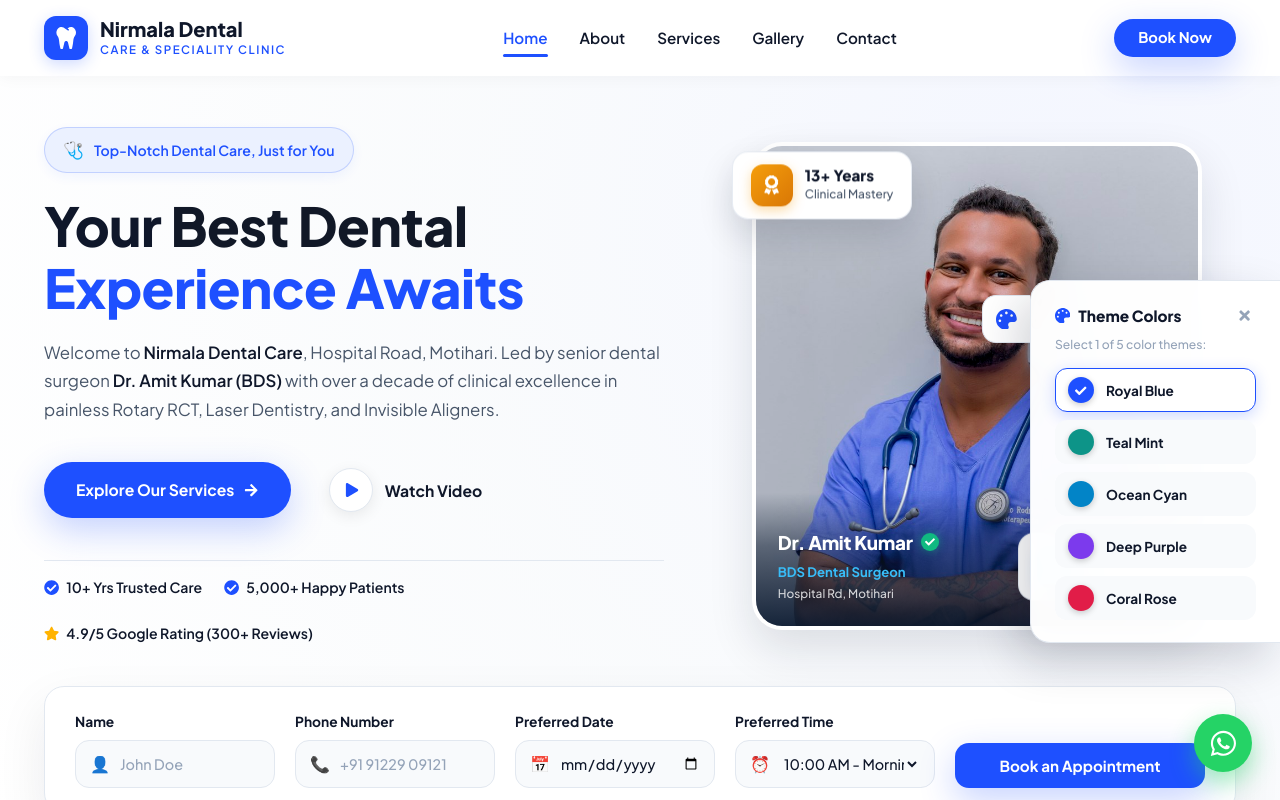
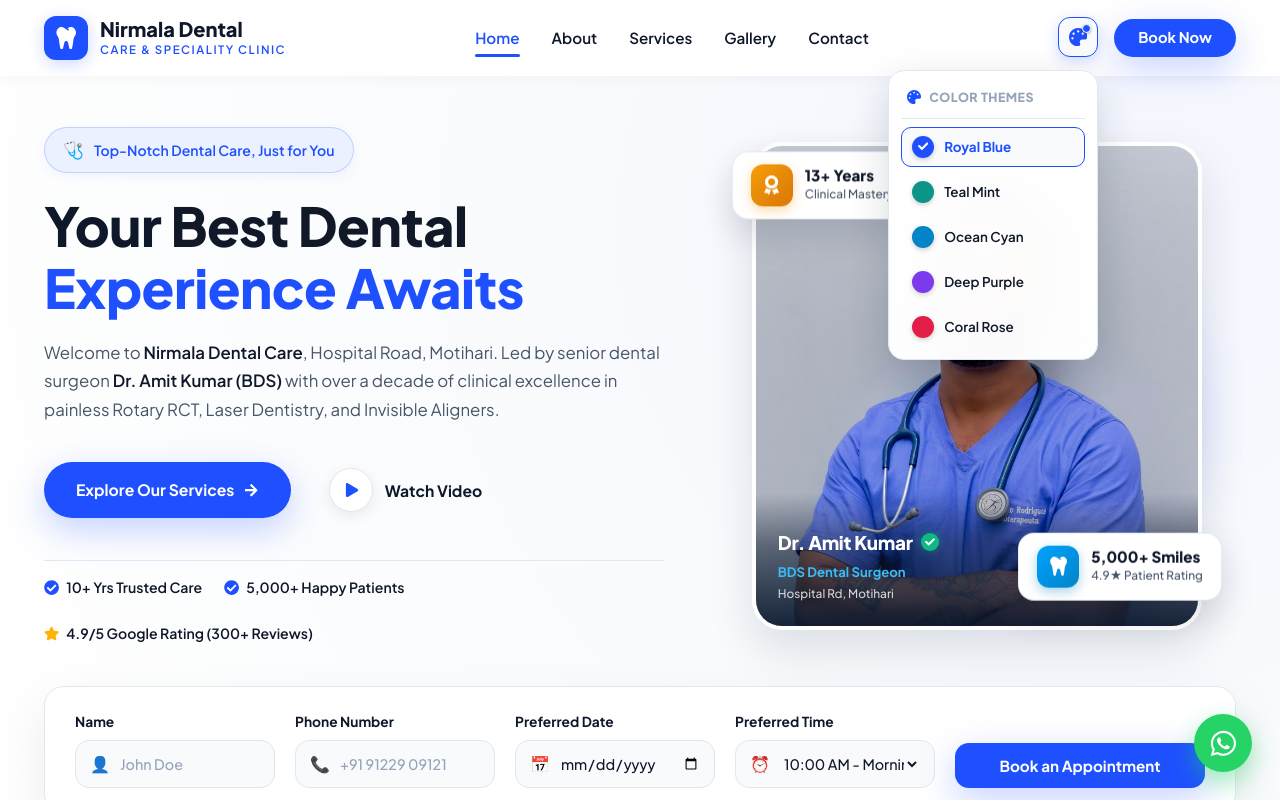
Before and after one commit to gauravchandra20004-arch/Dentist-website, a React (Vite) app: page / in a window 1280 px wide. Both pictures are taken after a click on the button "Change color theme". Shown: the top 800 px of the page. Built offline with nearby package versions, Linux system fonts and the light colour scheme.

Commit message:
feat: Move 5-color theme switcher directly into header navbar

```diff
--- a/src/App.jsx
+++ b/src/App.jsx
@@ -10,7 +10,6 @@ import Services from './pages/Services'
 import Gallery from './pages/Gallery'
 import Contact from './pages/Contact'
 import ScrollToTop from './components/ScrollToTop'
-import ColorSwitcher from './components/ColorSwitcher'
 
 function App() {
   const location = useLocation()
@@ -30,7 +29,6 @@ function App() {
       </AnimatePresence>
       <Footer />
       <WhatsAppButton />
-      <ColorSwitcher />
     </>
   )
 }
--- a/src/components/ColorSwitcher.jsx
+++ /dev/null
@@ -1,81 +0,0 @@
-import React, { useState, useEffect } from 'react'
-import { FaPalette, FaTimes, FaCheck } from 'react-icons/fa'
-
-const themes = [
-  { id: 'blue', name: 'Royal Blue', color: '#1E50FF', desc: 'Signature Medical Blue' },
-  { id: 'teal', name: 'Teal Mint', color: '#0D9488', desc: 'Fresh Clinical Mint' },
-  { id: 'cyan', name: 'Ocean Cyan', color: '#0284C7', desc: 'Modern Vibrant Cyan' },
-  { id: 'purple', name: 'Deep Purple', color: '#7C3AED', desc: 'Royal Aesthetic Violet' },
-  { id: 'rose', name: 'Coral Rose', color: '#E11D48', desc: 'Warm Radiant Coral' }
-]
-
-const ColorSwitcher = () => {
-  const [isOpen, setIsOpen] = useState(false)
-  const [activeTheme, setActiveTheme] = useState('blue')
-
-  useEffect(() => {
-    const saved = localStorage.getItem('nirmala_theme') || 'blue'
-    setActiveTheme(saved)
-    document.documentElement.setAttribute('data-theme', saved)
-  }, [])
-
-  const changeTheme = (themeId) => {
-    setActiveTheme(themeId)
-    document.documentElement.setAttribute('data-theme', themeId)
-    localStorage.setItem('nirmala_theme', themeId)
-  }
-
-  return (
-    <div className={`color-switcher-wrapper ${isOpen ? 'open' : ''}`}>
-      {/* Floating Toggle Trigger Button */}
-      <button
-        type="button"
-        className="color-switcher-toggle"
-        onClick={() => setIsOpen(!isOpen)}
-        aria-label="Toggle Color Theme Switcher"
-        title="Customize Color Theme (5 Colors)"
-      >
-        <FaPalette className="palette-icon" />
-      </button>
-
-      {/* Floating Swatches Panel */}
-      <div className="color-switcher-panel">
-        <div className="panel-header">
-          <div className="panel-title">
-            <FaPalette className="title-icon" />
-            <span>Theme Colors</span>
-          </div>
-          <button
-            type="button"
-            className="panel-close-btn"
-            onClick={() => setIsOpen(false)}
-            aria-label="Close Theme Panel"
-          >
-            <FaTimes />
-          </button>
-        </div>
-
-        <p className="panel-sub">Select 1 of 5 color themes:</p>
-
-        <div className="theme-swatches-grid">
-          {themes.map(theme => (
-            <button
-              key={theme.id}
-              type="button"
-              className={`theme-swatch-item ${activeTheme === theme.id ? 'active' : ''}`}
-              onClick={() => changeTheme(theme.id)}
-              title={`${theme.name} - ${theme.desc}`}
-            >
-              <span className="swatch-circle" style={{ backgroundColor: theme.color }}>
-                {activeTheme === theme.id && <FaCheck className="swatch-check" />}
-              </span>
-              <span className="swatch-name">{theme.name}</span>
-            </button>
-          ))}
-        </div>
-      </div>
-    </div>
-  )
-}
-
-export default ColorSwitcher
--- a/src/components/Navbar.jsx
+++ b/src/components/Navbar.jsx
@@ -1,10 +1,21 @@
-import React, { useState, useEffect } from 'react'
+import React, { useState, useEffect, useRef } from 'react'
 import { NavLink, Link } from 'react-router-dom'
-import { FaTooth, FaBars, FaTimes } from 'react-icons/fa'
+import { FaTooth, FaPalette, FaCheck } from 'react-icons/fa'
+
+const THEMES = [
+  { id: 'blue', name: 'Royal Blue', color: '#1E50FF' },
+  { id: 'teal', name: 'Teal Mint', color: '#0D9488' },
+  { id: 'cyan', name: 'Ocean Cyan', color: '#0284C7' },
+  { id: 'purple', name: 'Deep Purple', color: '#7C3AED' },
+  { id: 'rose', name: 'Coral Rose', color: '#E11D48' }
+]
 
 const Navbar = () => {
   const [scrolled, setScrolled] = useState(false)
   const [menuOpen, setMenuOpen] = useState(false)
+  const [themeOpen, setThemeOpen] = useState(false)
+  const [activeTheme, setActiveTheme] = useState('blue')
+  const themeRef = useRef(null)
 
   useEffect(() => {
     const handleScroll = () => {
@@ -14,7 +25,36 @@ const Navbar = () => {
     return () => window.removeEventListener('scroll', handleScroll)
   }, [])
 
+  // Initialize theme from localStorage
+  useEffect(() => {
+    const saved = localStorage.getItem('nirmala_theme') || 'blue'
+    setActiveTheme(saved)
+    document.documentElement.setAttribute('data-theme', saved)
+  }, [])
+
+  // Close theme dropdown on outside click
+  useEffect(() => {
+    const handleClickOutside = (e) => {
+      if (themeRef.current && !themeRef.current.contains(e.target)) {
+        setThemeOpen(false)
+      }
+    }
+    if (themeOpen) {
+      document.addEventListener('mousedown', handleClickOutside)
+    }
+    return () => document.removeEventListener('mousedown', handleClickOutside)
+  }, [themeOpen])
+
+  const handleThemeChange = (themeId) => {
+    setActiveTheme(themeId)
+    document.documentElement.setAttribute('data-theme', themeId)
+    localStorage.setItem('nirmala_theme', themeId)
+    setThemeOpen(false)
+  }
+
   const closeMenu = () => setMenuOpen(false)
+
+  const currentThemeColor = THEMES.find(t => t.id === activeTheme)?.color || '#1E50FF'
 
   return (
     <header className="site-header">
@@ -59,6 +99,47 @@ const Navbar = () => {
           </div>
 
           <div className="navbar-actions">
+            {/* Header Theme Switcher (5 Curated Themes) */}
+            <div className="header-theme-picker" ref={themeRef}>
+              <button
+                type="button"
+                className={`btn-header-theme ${themeOpen ? 'active' : ''}`}
+                onClick={() => setThemeOpen(!themeOpen)}
+                aria-label="Change color theme"
+                title="Customize Theme Color (5 Colors)"
+              >
+                <FaPalette className="theme-palette-icon" />
+                <span
+                  className="active-theme-indicator"
+                  style={{ backgroundColor: currentThemeColor }}
+                />
+              </button>
+
+              {themeOpen && (
+                <div className="header-theme-dropdown">
+                  <div className="header-theme-dropdown-title">
+                    <FaPalette className="dropdown-title-icon" />
+                    <span>Color Themes</span>
+                  </div>
+                  <div className="header-theme-options">
+                    {THEMES.map(theme => (
+                      <button
+                        key={theme.id}
+                        type="button"
+                        className={`header-theme-option ${activeTheme === theme.id ? 'active' : ''}`}
+                        onClick={() => handleThemeChange(theme.id)}
+                      >
+                        <span className="theme-option-dot" style={{ backgroundColor: theme.color }}>
+                          {activeTheme === theme.id && <FaCheck className="theme-option-check" />}
+                        </span>
+                        <span className="theme-option-name">{theme.name}</span>
+                      </button>
+                    ))}
+                  </div>
+                </div>
+              )}
+            </div>
+
             <a
               href="https://wa.me/919122909121?text=Namaste%20Dr.%20Amit%20Kumar%2C%20I%20would%20like%20to%20book%20a%20dental%20appointment."
               target="_blank"
--- a/src/index.css
+++ b/src/index.css
@@ -3357,159 +3357,156 @@ ul {
 }
 
 /* ==========================================================================
-   FLOATING COLOR THEME SWITCHER (5 CURATED THEMES)
+   HEADER COLOR THEME PICKER (5 CURATED THEMES)
    ========================================================================== */
-.color-switcher-wrapper {
-  position: fixed;
-  top: 35%;
-  right: 0;
-  z-index: 9998;
-  transition: transform 0.35s cubic-bezier(0.16, 1, 0.3, 1);
-  transform: translateX(100%);
-}
-
-.color-switcher-wrapper.open {
-  transform: translateX(0);
-}
-
-.color-switcher-toggle {
-  position: absolute;
-  left: -48px;
-  top: 15px;
-  width: 48px;
-  height: 48px;
+.header-theme-picker {
+  position: relative;
+  display: inline-flex;
+  align-items: center;
+}
+
+.btn-header-theme {
+  position: relative;
+  width: 40px;
+  height: 40px;
+  border-radius: 12px;
   background: var(--bg-white);
-  border: 1px solid var(--border-light);
-  border-right: none;
-  border-radius: 14px 0 0 14px;
-  box-shadow: -6px 8px 25px rgba(15, 23, 42, 0.15);
+  border: 1.5px solid var(--border-light);
   display: flex;
   align-items: center;
   justify-content: center;
   cursor: pointer;
   color: var(--primary);
-  font-size: 1.3rem;
+  font-size: 1.15rem;
   transition: all 0.25s ease;
-}
-
-.color-switcher-toggle:hover {
-  color: var(--primary-dark);
-  padding-right: 5px;
+  box-shadow: 0 2px 8px rgba(15, 23, 42, 0.05);
+}
+
+.btn-header-theme:hover,
+.btn-header-theme.active {
   background: var(--bg-light);
-}
-
-.color-switcher-wrapper.open .color-switcher-toggle {
-  box-shadow: none;
-}
-
-.color-switcher-panel {
+  border-color: var(--primary);
+  transform: translateY(-1px);
+  box-shadow: 0 4px 14px var(--primary-glow);
+}
+
+.theme-palette-icon {
+  transition: transform 0.3s ease;
+}
+
+.btn-header-theme:hover .theme-palette-icon {
+  transform: rotate(20deg) scale(1.08);
+}
+
+.active-theme-indicator {
+  position: absolute;
+  top: 6px;
+  right: 6px;
+  width: 9px;
+  height: 9px;
+  border-radius: 50%;
+  border: 1.5px solid #FFFFFF;
+  box-shadow: 0 1px 3px rgba(0, 0, 0, 0.3);
+  transition: background-color 0.3s ease;
+}
+
+.header-theme-dropdown {
+  position: absolute;
+  top: calc(100% + 12px);
+  right: 0;
+  width: 210px;
   background: rgba(255, 255, 255, 0.98);
   backdrop-filter: blur(16px);
   border: 1px solid var(--border-light);
-  border-right: none;
-  border-radius: 20px 0 0 20px;
-  padding: 22px 24px;
-  width: 250px;
-  box-shadow: -12px 18px 45px rgba(15, 23, 42, 0.18);
-}
-
-.panel-header {
-  display: flex;
-  align-items: center;
-  justify-content: space-between;
-  margin-bottom: 6px;
-}
-
-.panel-title {
+  border-radius: 16px;
+  box-shadow: 0 14px 40px rgba(15, 23, 42, 0.16);
+  padding: 12px;
+  z-index: 10000;
+  animation: dropdownFadeIn 0.22s cubic-bezier(0.16, 1, 0.3, 1);
+}
+
+@keyframes dropdownFadeIn {
+  from {
+    opacity: 0;
+    transform: translateY(-8px) scale(0.96);
+  }
+  to {
+    opacity: 1;
+    transform: translateY(0) scale(1);
+  }
+}
+
+.header-theme-dropdown-title {
   display: flex;
   align-items: center;
   gap: 8px;
-  font-size: 0.96rem;
+  font-size: 0.78rem;
   font-weight: 800;
-  color: var(--text-dark);
-}
-
-.title-icon {
+  text-transform: uppercase;
+  letter-spacing: 0.5px;
+  color: var(--text-muted);
+  padding: 4px 6px 10px;
+  border-bottom: 1px solid var(--border-light);
+  margin-bottom: 8px;
+}
+
+.dropdown-title-icon {
   color: var(--primary);
-}
-
-.panel-close-btn {
-  background: none;
-  border: none;
+  font-size: 0.88rem;
+}
+
+.header-theme-options {
+  display: flex;
+  flex-direction: column;
+  gap: 5px;
+}
+
+.header-theme-option {
+  display: flex;
+  align-items: center;
+  gap: 10px;
+  width: 100%;
+  padding: 8px 10px;
+  background: transparent;
+  border: 1px solid transparent;
+  border-radius: 10px;
   cursor: pointer;
-  color: var(--text-muted);
-  font-size: 0.95rem;
-  padding: 4px;
-  border-radius: 6px;
+  text-align: left;
   transition: all 0.2s ease;
-  display: flex;
-  align-items: center;
-  justify-content: center;
-}
-
-.panel-close-btn:hover {
-  color: var(--text-dark);
+}
+
+.header-theme-option:hover {
   background: var(--bg-light);
 }
 
-.panel-sub {
-  font-size: 0.76rem;
-  color: var(--text-muted);
-  margin-bottom: 14px;
-  font-weight: 500;
-}
-
-.theme-swatches-grid {
-  display: flex;
-  flex-direction: column;
-  gap: 8px;
-}
-
-.theme-swatch-item {
-  display: flex;
-  align-items: center;
-  gap: 12px;
+.header-theme-option.active {
   background: var(--bg-light);
-  border: 1.5px solid transparent;
-  padding: 8px 12px;
-  border-radius: 12px;
-  cursor: pointer;
-  width: 100%;
-  text-align: left;
-  transition: all 0.25s ease;
-}
-
-.theme-swatch-item:hover {
-  background: var(--bg-white);
-  border-color: rgba(0, 0, 0, 0.08);
-  transform: translateX(-3px);
-  box-shadow: 0 4px 12px rgba(15, 23, 42, 0.06);
-}
-
-.theme-swatch-item.active {
-  background: var(--bg-white);
   border-color: var(--primary);
-  box-shadow: 0 4px 15px var(--primary-glow);
-}
-
-.swatch-circle {
-  width: 26px;
-  height: 26px;
+}
+
+.theme-option-dot {
+  width: 22px;
+  height: 22px;
   border-radius: 50%;
   display: flex;
   align-items: center;
   justify-content: center;
   flex-shrink: 0;
-  box-shadow: 0 2px 6px rgba(0, 0, 0, 0.2);
-}
-
-.swatch-check {
+  box-shadow: 0 2px 5px rgba(0, 0, 0, 0.18);
+}
+
+.theme-option-check {
   color: #FFFFFF;
-  font-size: 0.72rem;
-}
-
-.swatch-name {
-  font-size: 0.85rem;
+  font-size: 0.65rem;
+}
+
+.theme-option-name {
+  font-size: 0.84rem;
+  font-weight: 600;
+  color: var(--text-dark);
+}
+
+.header-theme-option.active .theme-option-name {
+  color: var(--primary);
   font-weight: 700;
-  color: var(--text-dark);
-}
+}
```
Also changed, not shown: preview.html (+81 -66 lines).
